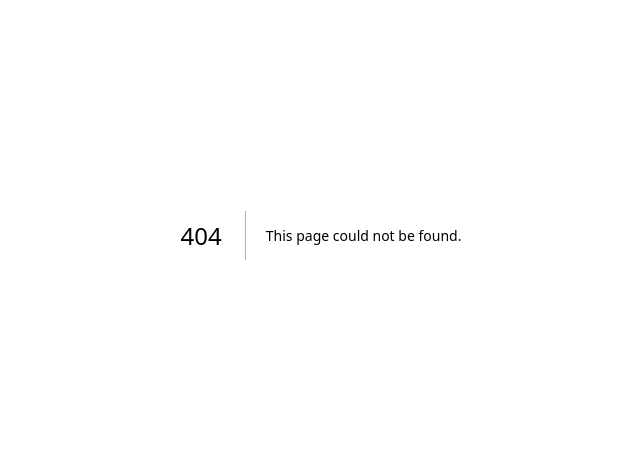
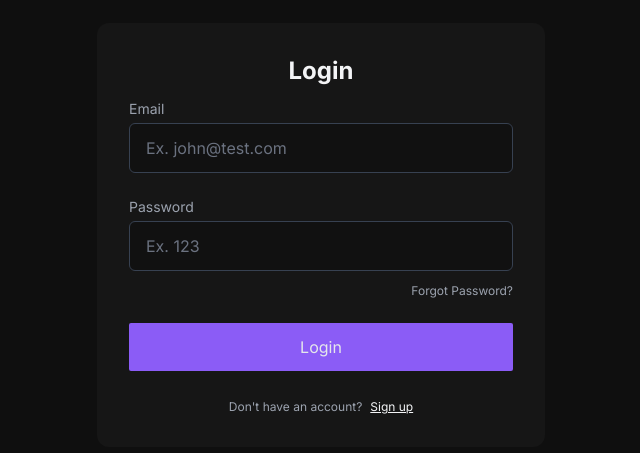
Before and after one commit to KushalwithK/easytute-old-front, a Next.js app: page /login/student in a window 1280 px wide. Before the commit this address had no page. Shown: the part 165-618 px from the top of the page, without its empty margins (319-959 px from the left). Built offline with nearby package versions, Linux system fonts and the light colour scheme.

Commit message:
logic completed for test assignment

```diff
--- a/app/dashboard/tests/assign/page.jsx
+++ b/app/dashboard/tests/assign/page.jsx
@@ -1,17 +1,19 @@
 "use client";
 
-import { Button, Checkbox, Divider, Select } from "antd";
+import { Button, Checkbox, DatePicker, Divider, Select } from "antd";
 import { useEffect, useState } from "react";
 import { API_SINGLETON } from "../../../services/API";
+import { ToastContainer } from "react-toastify";
 const Assign = () => {
   const [iTests, setTests] = useState(null);
   const [selectedTest, setSelectedTest] = useState(null);
   const [selectedBatch, setSelectedBatch] = useState(null);
-  const [alreadyAssigned, setAlreadyAssigned] = useState([]);
+  const [timings, setTimings] = useState(null);
   const [batches, setBatches] = useState(null);
   const [students, setStudents] = useState(null);
 
   const [checkedList, setCheckedList] = useState([]);
+
   const checkAll = students?.length === checkedList.length;
   const indeterminate =
     checkedList.length > 0 && checkedList.length < students?.length;
@@ -51,7 +53,7 @@ const Assign = () => {
   const getTests = () => {
     API_SINGLETON.get("/tests/")
       .then((result) => {
-        const tests = result.data.tests;
+        const tests = result.data.testDetails;
         let changedTests = [];
         changedTests = tests.map((test) => {
           return {
@@ -100,6 +102,7 @@ const Assign = () => {
       console.log(selectedTest);
       API_SINGLETON.post(`/tests/${selectedTest}/attend`, {
         student_ids: checkedList,
+        ...timings
       })
         .then((result) => {
           console.log(result.data);
@@ -107,6 +110,7 @@ const Assign = () => {
         })
         .catch((error) => {
           console.log(error);
+
         });
     }
   };
@@ -157,6 +161,25 @@ const Assign = () => {
             />
           </div>
         )}
+        <div className="space-y-1 text-sm">
+          <label htmlFor="total" className="block dark:text-gray-400 ">
+            Test duration
+          </label>
+          <DatePicker.RangePicker
+            size="large"
+            showTime={{
+              format: "HH:mm",
+              use12Hours: true,
+            }}
+            format="YYYY-MM-DD HH:mm"
+            onChange={(value, dateString) => {
+              setTimings({
+                startTime: value[0].toDate().toISOString(),
+                endTime: value[1].toDate().toISOString(),
+              });
+            }}
+          />
+        </div>
         {students && (
           <div>
             <Checkbox
--- a/app/dashboard/tests/create/page.jsx
+++ b/app/dashboard/tests/create/page.jsx
@@ -12,6 +12,7 @@ import TextArea from "antd/es/input/TextArea";
 import { BiPlusCircle, BiMinusCircle } from "react-icons/bi";
 import React, { useState, useRef } from "react";
 import { API_SINGLETON } from "../../../services/API";
+import { ToastContainer } from "react-toastify";
 
 const CreateTest = () => {
   const [content, setContent] = useState({});
@@ -23,6 +24,15 @@ const CreateTest = () => {
     API_SINGLETON.post("/tests", data)
       .then((result) => {
         console.log(result.data);
+        setContent({})
+        setQuestions([])
+        toast("Test added!", {
+          hideProgressBar: true,
+          autoClose: 2000,
+          type: "success",
+          theme: "dark",
+          position: "bottom-right",
+        });
       })
       .catch((error) => {
         console.log(error.message);
@@ -31,6 +41,7 @@ const CreateTest = () => {
 
   return (
     <>
+      <ToastContainer />
       <div className="dark w-full h-full flex items-center justify-center">
         <div className="w-full h-full overflow-auto max-w-md p-8 space-y-3 rounded-xl dark-login-input dark:text-gray-100">
           <h1 className="text-2xl font-bold text-center text-gray-100">
@@ -45,6 +56,7 @@ const CreateTest = () => {
                 onChange={(event) =>
                   setContent({ ...content, topic: event.currentTarget.value })
                 }
+                value={content.topic}
                 type="text"
                 name="topic"
                 id="topic"
@@ -63,6 +75,7 @@ const CreateTest = () => {
                     passingMarks: event.currentTarget.value,
                   })
                 }
+                value={content.passingMarks}
                 type="text"
                 name="passingMarks"
                 id="passing"
@@ -81,6 +94,7 @@ const CreateTest = () => {
                     totalMarks: event.currentTarget.value,
                   })
                 }
+                value={content.totalMarks}
                 type="text"
                 name="totalMarks"
                 id="total"
@@ -88,26 +102,7 @@ const CreateTest = () => {
                 className="w-full px-4 py-3 rounded-md dark:border-gray-700 dark-login-input-200 dark:text-gray-100 focus:dark:border-violet-400"
               />
             </div>
-            <div className="space-y-1 text-sm">
-              <label htmlFor="total" className="block dark:text-gray-400 ">
-                Test duration
-              </label>
-              <DatePicker.RangePicker
-                size="large"
-                showTime={{
-                  format: "HH:mm",
-                  use12Hours: true,
-                }}
-                format="YYYY-MM-DD HH:mm"
-                onChange={(value, dateString) => {
-                  setContent({
-                    ...content,
-                    startTime: value[0].toDate().toISOString(),
-                    endTime: value[1].toDate().toISOString(),
-                  });
-                }}
-              />
-            </div>
+
             <div className="text-sm">
               <label
                 htmlFor="question"
--- a/app/login/page.jsx
+++ b/app/login/page.jsx
@@ -53,8 +53,14 @@ const Login = () => {
   };
 
   return (
-    <main className="dark h-screen flex items-center justify-center">
+    <main className="dark h-screen">
       <ToastContainer />
+      <div className="p-8 text-gray-100 flex flex-row items-center justify-end">
+        <p className="text-l font-medium text-center">Student Login</p>
+      </div>
+      <div className="flex flex-col items-center justify-center" style={{
+        height: "80%"
+      }}>
         <div className="w-full max-w-md p-8 space-y-3 rounded-xl dark-login-input dark:text-gray-100">
           <h1 className="text-2xl font-bold text-center">Login</h1>
           <form
@@ -120,6 +126,7 @@ const Login = () => {
             </p>
           </div>
         </div>
+      </div>
     </main>
   );
 };
--- /dev/null
+++ b/app/login/student/page.jsx
@@ -0,0 +1,125 @@
+"use client";
+
+import { useState } from "react";
+import { ToastContainer, toast } from "react-toastify";
+import { API_SINGLETON } from "../../services/API";
+import "react-toastify/dist/ReactToastify.css";
+import { useRouter } from "next/navigation";
+import Cookies from "js-cookie";
+import Link from "next/link";
+
+const Login = () => {
+    const [loading, setLoading] = useState(false);
+
+    const [credentials, setCredentials] = useState({
+        email: null,
+        rawPassword: null,
+    });
+
+    const router = useRouter();
+
+    const loginUser = () => {
+        if (!credentials.email || !credentials.rawPassword) {
+            toast("Missing Credentials, please provide email and password", {
+                hideProgressBar: true,
+                autoClose: 2000,
+                type: "warning",
+                theme: "dark",
+                position: "bottom-right",
+            });
+            return;
+        }
+        setLoading(true);
+        API_SINGLETON.post("/students/login", credentials)
+            .then((result) => {
+                Cookies.set("token", result.data.token);
+                console.log(Cookies);
+                setLoading(false);
+                router.push("/dashboard");
+            })
+            .catch((error) => {
+                setLoading(false);
+                toast(error?.response?.data?.message, {
+                    //   transition: "slide",
+                    autoClose: 4000,
+                    type: "error",
+                    theme: "dark",
+                    position: "bottom-right",
+                });
+                console.log(error);
+            });
+    };
+
+    return (
+        <main className="dark h-screen flex items-center justify-center">
+            <ToastContainer />
+            <div className="w-full max-w-md p-8 space-y-3 rounded-xl dark-login-input dark:text-gray-100">
+                <h1 className="text-2xl font-bold text-center">Login</h1>
+                <form
+                    className="space-y-6"
+                    onSubmit={(event) => event.preventDefault()}
+                >
+                    <div className="space-y-1 text-sm">
+                        <label htmlFor="email" className="block dark:text-gray-400">
+                            Email
+                        </label>
+                        <input
+                            onChange={(e) =>
+                                setCredentials({ ...credentials, email: e.currentTarget.value })
+                            }
+                            type="email"
+                            name="email"
+                            id="email"
+                            placeholder="Ex. john@test.com"
+                            className="w-full px-4 py-3 rounded-md dark:border-gray-700 dark-login-input-200 dark:text-gray-100 focus:dark:border-violet-400"
+                        />
+                    </div>
+                    <div className="space-y-1 text-sm">
+                        <label htmlFor="password" className="block dark:text-gray-400">
+                            Password
+                        </label>
+                        <input
+                            onChange={(e) =>
+                                setCredentials({
+                                    ...credentials,
+                                    rawPassword: e.currentTarget.value,
+                                })
+                            }
+                            type="password"
+                            name="password"
+                            id="password"
+                            placeholder="Ex. 123"
+                            className="w-full px-4 py-3 rounded-md dark:border-gray-700 dark-login-input-200 dark:text-gray-100 focus:dark:border-violet-400"
+                        />
+                        <div className="flex justify-end text-xs dark:text-gray-400">
+                            <a rel="noopener noreferrer" className="mt-2" href="#">
+                                Forgot Password?
+                            </a>
+                        </div>
+                    </div>
+                    <button
+                        className="block w-full p-3 text-center rounded-sm dark:text-gray-200 dark:bg-violet-500"
+                        type="button"
+                        onClick={loginUser}
+                    >
+                        {loading ? "Loading..." : "Login"}
+                    </button>
+                </form>
+                <div className="flex justify-center  pt-4 space-x-4">
+                    <p className="text-xs text-center sm:px-6 dark:text-gray-400">
+                        Don't have an account?
+                        <Link
+                            rel="noopener noreferrer"
+                            href="/register"
+                            className="ml-2 underline dark:text-gray-100"
+                        >
+                            Sign up
+                        </Link>
+                    </p>
+                </div>
+            </div>
+        </main>
+    );
+};
+
+export default Login;
```
Also changed, not shown: middleware.ts (+5 -5 lines), app/register/rage.jsx (renamed from app/register/page.jsx). Lines whose indentation alone changed are shown as unchanged.
